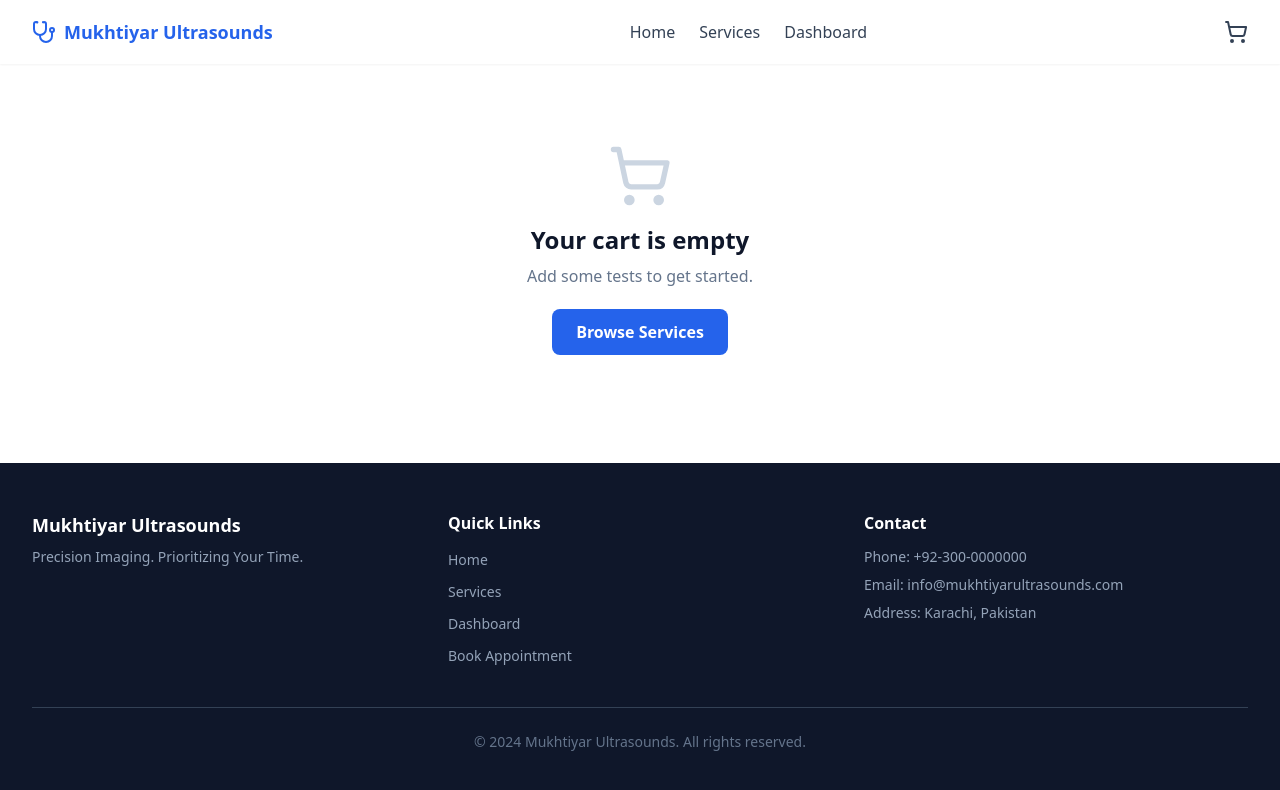
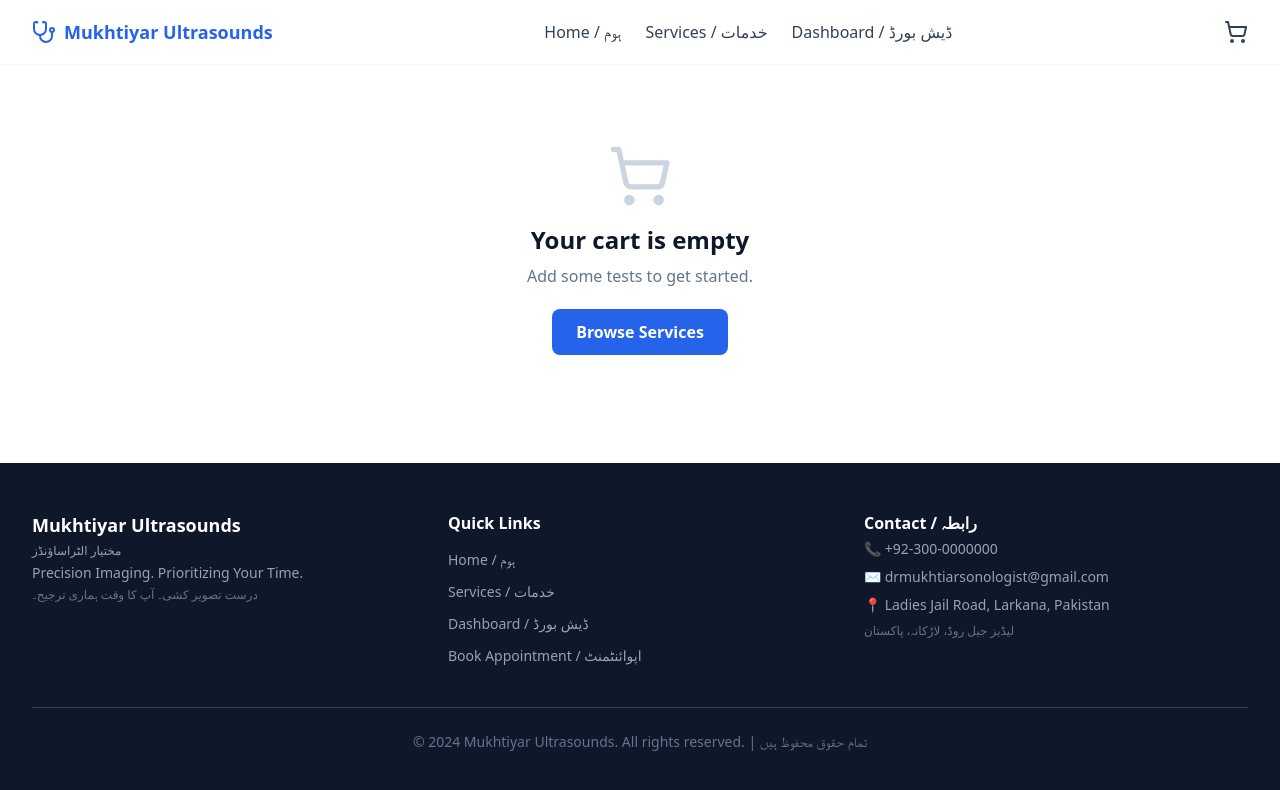
Before and after one commit to drmukhtiarsonologist-dotcom/Dr-Mukhtiar-Sonologist, a React (Vite) app: page /cart in a window 1280 px wide. Shown: the top 790 px of the page. Built offline with nearby package versions, Linux system fonts and the light colour scheme.

Commit message:
Update contact info, PKR currency, bilingual English/Urdu support

```diff
--- a/src/components/Footer.tsx
+++ b/src/components/Footer.tsx
@@ -1,10 +1,10 @@
 import { Link } from 'react-router-dom';
 
 const quickLinks = [
-  { label: 'Home', to: '/' },
-  { label: 'Services', to: '/services' },
-  { label: 'Dashboard', to: '/dashboard' },
-  { label: 'Book Appointment', to: '/cart' },
+  { label: 'Home / ہوم', to: '/' },
+  { label: 'Services / خدمات', to: '/services' },
+  { label: 'Dashboard / ڈیش بورڈ', to: '/dashboard' },
+  { label: 'Book Appointment / اپوائنٹمنٹ', to: '/cart' },
 ];
 
 export default function Footer() {
@@ -14,8 +14,10 @@ export default function Footer() {
         <div className="grid grid-cols-1 md:grid-cols-3 gap-8">
           {/* Brand */}
           <div>
-            <h3 className="text-white font-bold text-lg mb-2">Mukhtiyar Ultrasounds</h3>
+            <h3 className="text-white font-bold text-lg mb-1">Mukhtiyar Ultrasounds</h3>
+            <p className="text-slate-400 text-xs mb-1">مختیار الٹراساؤنڈز</p>
             <p className="text-slate-400 text-sm">Precision Imaging. Prioritizing Your Time.</p>
+            <p className="text-slate-500 text-xs mt-1">درست تصویر کشی۔ آپ کا وقت ہماری ترجیح۔</p>
           </div>
 
           {/* Quick links */}
@@ -37,17 +39,18 @@ export default function Footer() {
 
           {/* Contact */}
           <div>
-            <h4 className="text-white font-semibold mb-3">Contact</h4>
+            <h4 className="text-white font-semibold mb-1">Contact / رابطہ</h4>
             <ul className="space-y-2 text-sm text-slate-400">
-              <li>Phone: +92-300-0000000</li>
-              <li>Email: info@mukhtiyarultrasounds.com</li>
-              <li>Address: Karachi, Pakistan</li>
+              <li>📞 +92-300-0000000</li>
+              <li>✉️ drmukhtiarsonologist@gmail.com</li>
+              <li>📍 Ladies Jail Road, Larkana, Pakistan</li>
+              <li className="text-xs text-slate-500">لیڈیز جیل روڈ، لاڑکانہ، پاکستان</li>
             </ul>
           </div>
         </div>
 
         <div className="border-t border-slate-700 mt-10 pt-6 text-center text-sm text-slate-500">
-          © 2024 Mukhtiyar Ultrasounds. All rights reserved.
+          © 2024 Mukhtiyar Ultrasounds. All rights reserved. | تمام حقوق محفوظ ہیں
         </div>
       </div>
     </footer>
--- a/src/components/Header.tsx
+++ b/src/components/Header.tsx
@@ -4,9 +4,9 @@ import { Stethoscope, ShoppingCart, Menu, X } from 'lucide-react';
 import { useBooking } from '../context/BookingContext';
 
 const navLinks = [
-  { label: 'Home', to: '/' },
-  { label: 'Services', to: '/services' },
-  { label: 'Dashboard', to: '/dashboard' },
+  { label: 'Home / ہوم', to: '/' },
+  { label: 'Services / خدمات', to: '/services' },
+  { label: 'Dashboard / ڈیش بورڈ', to: '/dashboard' },
 ];
 
 export default function Header() {
--- a/src/components/HeroBanner.tsx
+++ b/src/components/HeroBanner.tsx
@@ -4,25 +4,29 @@ export default function HeroBanner() {
   return (
     <section className="bg-gradient-to-r from-blue-600 to-blue-800 text-white py-20 px-4">
       <div className="max-w-7xl mx-auto text-center">
-        <h1 className="text-4xl md:text-5xl font-bold mb-4 leading-tight">
+        <h1 className="text-4xl md:text-5xl font-bold mb-2 leading-tight">
           Precision Imaging. Prioritizing Your Time.
         </h1>
-        <p className="text-lg md:text-xl text-blue-100 max-w-2xl mx-auto mb-8">
+        <p className="text-blue-200 text-lg mb-1">درست تصویر کشی۔ آپ کا وقت ہماری ترجیح۔</p>
+        <p className="text-lg md:text-xl text-blue-100 max-w-2xl mx-auto mt-4 mb-2">
           Skip the waiting room. Book your ultrasounds and lab tests online and receive secure
           digital reports instantly.
+        </p>
+        <p className="text-blue-200 text-base max-w-2xl mx-auto mb-8">
+          انتظار چھوڑیں۔ آن لائن الٹراساؤنڈ اور لیب ٹیسٹ بک کریں اور فوری ڈیجیٹل رپورٹ حاصل کریں۔
         </p>
         <div className="flex flex-col sm:flex-row gap-4 justify-center">
           <Link
             to="/cart"
             className="bg-white text-blue-700 font-semibold px-8 py-3 rounded-lg hover:bg-blue-50 transition-colors"
           >
-            Secure My Slot
+            Secure My Slot / اپنی باری محفوظ کریں
           </Link>
           <Link
             to="/services"
             className="border-2 border-white text-white font-semibold px-8 py-3 rounded-lg hover:bg-white/10 transition-colors"
           >
-            View All Services
+            View All Services / تمام خدمات دیکھیں
           </Link>
         </div>
       </div>
--- a/src/components/ServiceCard.tsx
+++ b/src/components/ServiceCard.tsx
@@ -59,11 +59,11 @@ export default function ServiceCard({ product }: ServiceCardProps) {
         {/* Price */}
         <div className="flex items-baseline gap-2 mt-auto pt-2">
           <span className="text-blue-600 font-bold text-base">
-            ₹{(product.discountPrice ?? product.price).toLocaleString()}
+            Rs. {(product.discountPrice ?? product.price).toLocaleString()}
           </span>
           {product.discountPrice && (
             <span className="text-slate-400 text-sm line-through">
-              ₹{product.price.toLocaleString()}
+              Rs. {product.price.toLocaleString()}
             </span>
           )}
         </div>
--- a/src/pages/CartPage.tsx
+++ b/src/pages/CartPage.tsx
@@ -53,18 +53,18 @@ export default function CartPage() {
           <h2 className="text-lg font-bold text-slate-900 mb-4">Order Summary</h2>
           <div className="space-y-2 text-sm">
             <div className="flex justify-between text-slate-600">
-              <span>Subtotal</span>
-              <span>₹{subtotal.toLocaleString()}</span>
+              <span>Subtotal / کل رقم</span>
+              <span>Rs. {subtotal.toLocaleString()}</span>
             </div>
             {discountTotal > 0 && (
               <div className="flex justify-between text-green-600">
-                <span>Discount</span>
-                <span>−₹{discountTotal.toLocaleString()}</span>
+                <span>Discount / رعایت</span>
+                <span>−Rs. {discountTotal.toLocaleString()}</span>
               </div>
             )}
             <div className="border-t border-slate-100 pt-2 flex justify-between font-bold text-slate-900 text-base">
-              <span>Total</span>
-              <span>₹{total.toLocaleString()}</span>
+              <span>Total / کل</span>
+              <span>Rs. {total.toLocaleString()}</span>
             </div>
           </div>
         </div>
--- a/src/pages/TestDetailPage.tsx
+++ b/src/pages/TestDetailPage.tsx
@@ -94,16 +94,16 @@ export default function TestDetailPage() {
             {/* Price */}
             <div className="flex items-baseline gap-3 mb-6">
               <span className="text-3xl font-bold text-blue-600">
-                ₹{(product.discountPrice ?? product.price).toLocaleString()}
+                Rs. {(product.discountPrice ?? product.price).toLocaleString()}
               </span>
               {product.discountPrice && (
                 <span className="text-slate-400 text-lg line-through">
-                  ₹{product.price.toLocaleString()}
+                  Rs. {product.price.toLocaleString()}
                 </span>
               )}
               {product.discountPrice && (
                 <span className="text-green-600 text-sm font-medium">
-                  Save ₹{(product.price - product.discountPrice).toLocaleString()}
+                  Save Rs. {(product.price - product.discountPrice).toLocaleString()}
                 </span>
               )}
             </div>
```
